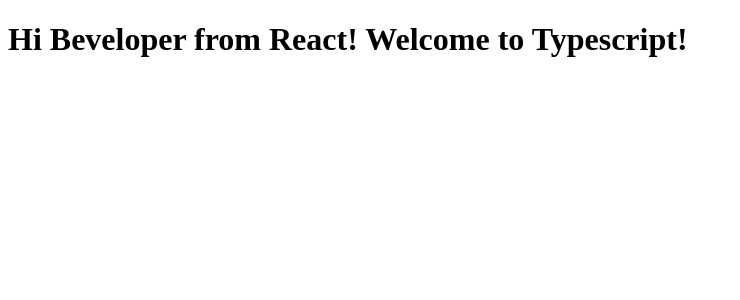
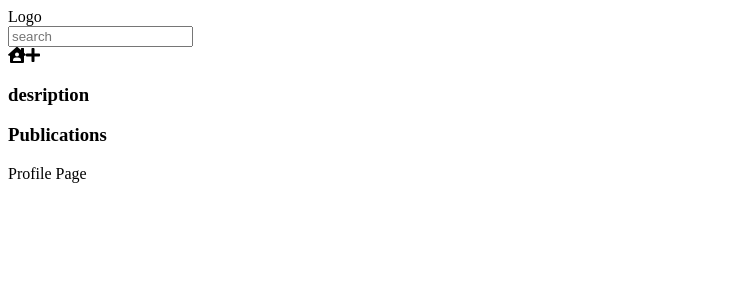
Before and after one commit to Yauhenia-Zhdanovich/travelgram, a React app: page / in a window 1280 px wide. Shown: the top 300 px of the page, without its empty margins (0-740 px from the left). Built offline with nearby package versions, Linux system fonts and the light colour scheme.

Commit message:
Create ProfilePage and Header components, add fontawesome

```diff
--- a/package.json
+++ b/package.json
@@ -13,6 +13,10 @@
   "author": "Y.Zhdanovich",
   "license": "ISC",
   "dependencies": {
+    "@fortawesome/fontawesome-svg-core": "^1.2.36",
+    "@fortawesome/free-regular-svg-icons": "^5.15.4",
+    "@fortawesome/free-solid-svg-icons": "^5.15.4",
+    "@fortawesome/react-fontawesome": "^0.1.16",
     "react": "^17.0.2",
     "react-dom": "^17.0.2"
   },
--- a/src/components/App.tsx
+++ b/src/components/App.tsx
@@ -1,12 +1,9 @@
 import * as React from 'react';
 
-export interface HelloWorldProps {
-  userName: string;
-  lang: string;
-}
+import { ProfilePage } from './ProfilePage';
 
-export const App = (props: HelloWorldProps) => (
-  <h1>
-    Hi {props.userName} from React! Welcome to {props.lang}!
-  </h1>
+export const App = () => (
+  <>
+    <ProfilePage />
+  </>
 );
--- /dev/null
+++ b/src/components/Header/index.tsx
@@ -0,0 +1,29 @@
+import * as React from 'react';
+
+import { FontAwesomeIcon } from '@fortawesome/react-fontawesome';
+import { faHouseUser, faPlus } from '@fortawesome/free-solid-svg-icons';
+
+export const Header = () => {
+  return (
+    <header>
+      <div>Logo</div>
+      <input type="text" placeholder="search" />
+      <nav>
+        <FontAwesomeIcon icon={faHouseUser} />
+        <FontAwesomeIcon icon={faPlus} />
+        <div></div>
+      </nav>
+      <section>
+        <div></div>
+        <div>
+          <h3>desription</h3>
+        </div>
+      </section>
+      <section>
+        <nav>
+          <h3>Publications</h3>
+        </nav>
+      </section>
+    </header>
+  );
+};
--- /dev/null
+++ b/src/components/ProfilePage/index.tsx
@@ -0,0 +1,12 @@
+import * as React from 'react';
+
+import { Header } from '../Header';
+
+export const ProfilePage = () => {
+  return (
+    <>
+      <Header />
+      Profile Page
+    </>
+  );
+};
--- a/src/index.tsx
+++ b/src/index.tsx
@@ -1,8 +1,6 @@
 import * as React from 'react';
 import * as ReactDom from 'react-dom';
+
 import { App } from './components/App';
 
-ReactDom.render(
-  <App userName="Beveloper" lang="Typescript" />,
-  document.getElementById('react-dom-container'),
-);
+ReactDom.render(<App />, document.getElementById('react-dom-container'));
```
Also changed, not shown: 1 other file (tests, documents, lock files or other folders).
